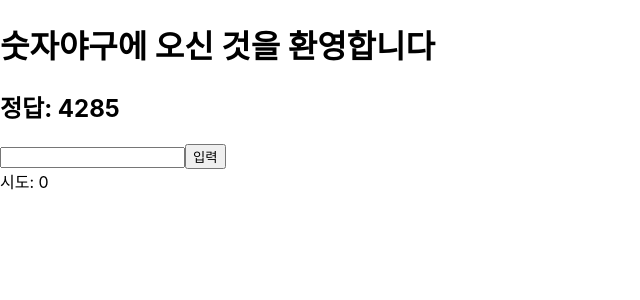
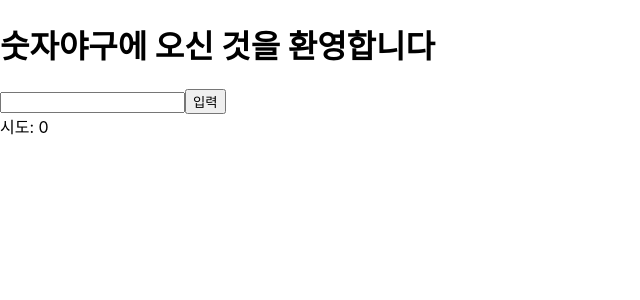
Before and after one commit to headring/FEB_DP_ReactStudy, a React (Create React App) app in the folder jsx/: page / in a window 1280 px wide. Shown: the top 300 px of the page, without its empty margins (0-640 px from the left). Built offline with nearby package versions, Linux system fonts and the light colour scheme.

Commit message:
숫자야구 정답 가리기

```diff
--- a/jsx/src/NumBase/NumBody.js
+++ b/jsx/src/NumBase/NumBody.js
@@ -69,7 +69,7 @@ export default function NumBody() {
   return (
     <div className="App">
       <h1>{title}</h1>
-      <h2>정답: {answer}</h2>
+      {/* <h2>정답: {answer}</h2> */}
       <form onSubmit={onSubmitForm}>
         <input ref={refe} maxLength={4} value={value} onChange={onChangeInput} />
         <button>입력</button>
```
